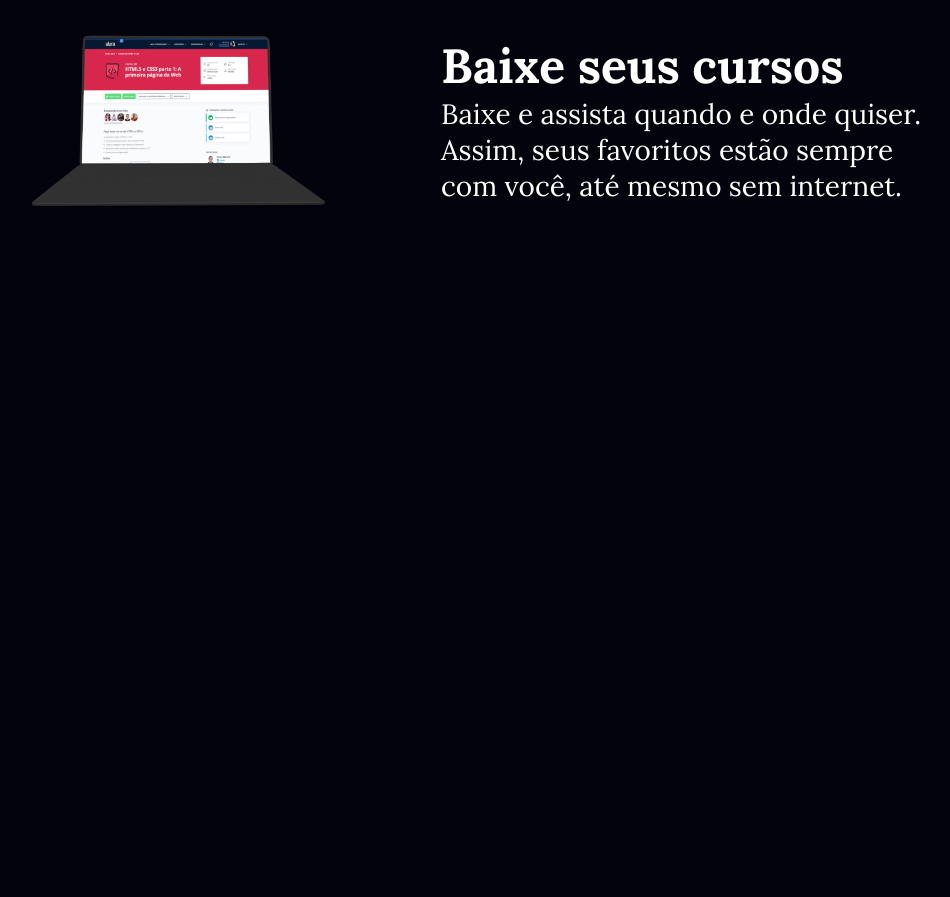
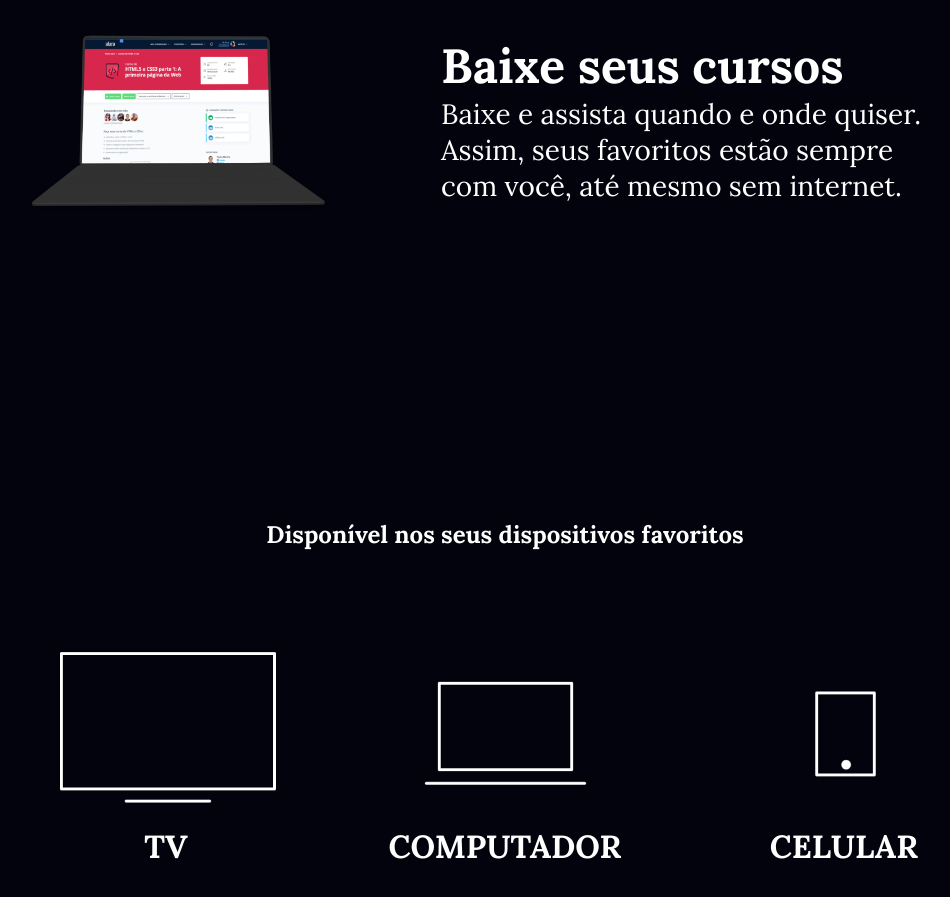
Before and after one commit to rvnie/AluraPlu2D, a plain HTML site: page index.html in a window 1280 px wide. Shown: the part 2681-3578 px from the top of the page, without its empty margins (135-1085 px from the left). Before the commit the page ends 3200 px from the top, so only its background shows below. Drawn offline with Linux system fonts and the light colour scheme.

Commit message:
Add files via upload

```diff
--- a/index.html
+++ b/index.html
@@ -45,10 +45,31 @@
         <img src="img/Notebook.png" alt="Um Notebook com AluraPLus aberto" class="imagem-secundaria">
         <div class="container-descricao">
             <h2 class="descricao-titulo"> Baixe seus cursos</h2>
-            <p class="descricao-texto">Baixe e assista quando e onde quiser. Assim, seus favoritos estão sempre com você, até mesmo sem internet.</p>
+            <p class="descricao-texto">Baixe e assista quando e onde quiser. Assim, seus favoritos estão sempre com
+                você, até mesmo sem internet.</p>
+
         </div>
     </section>
+    <section class="dispositivos">
+        <div>
+            <h2> Disponível nos seus dispositivos favoritos</h2>
+            <ul class="dispositivos-lista">
+                <li>
+                    <img src="./img/tv.png" alt="tv">
+                    <h3 class="lista-item">TV</h3>
+                </li>
+                <li>
+                    <img src="./img/computador.png" alt="computador">
+                    <h3 class="lista-item">COMPUTADOR</h3>
+                </li>
+                <li>
+                    <img src="./img/celular.png" alt="celular">
+                    <h3 class="lista-item">CELULAR</h3>
+                </li>
+            </ul>
 
+        </div>
+    </section>
 </body>
 
 </html>
--- a/style.css
+++ b/style.css
@@ -102,3 +102,21 @@ body {
 .container-descricao {
     padding: 2em;
 }
+
+.dispositivos-lista{
+    display: flex;
+    justify-content: center;
+    list-style-type: none;
+    margin: 5em 0;
+}
+.dispositivos{
+    text-align: center;
+}
+.dispositivos-titulo{
+    font-size: 48px;
+     color: var(--branco-principal);
+}
+.lista-item{
+    font-size: 32px;
+    color: var(--branco-principal);
+}
```
